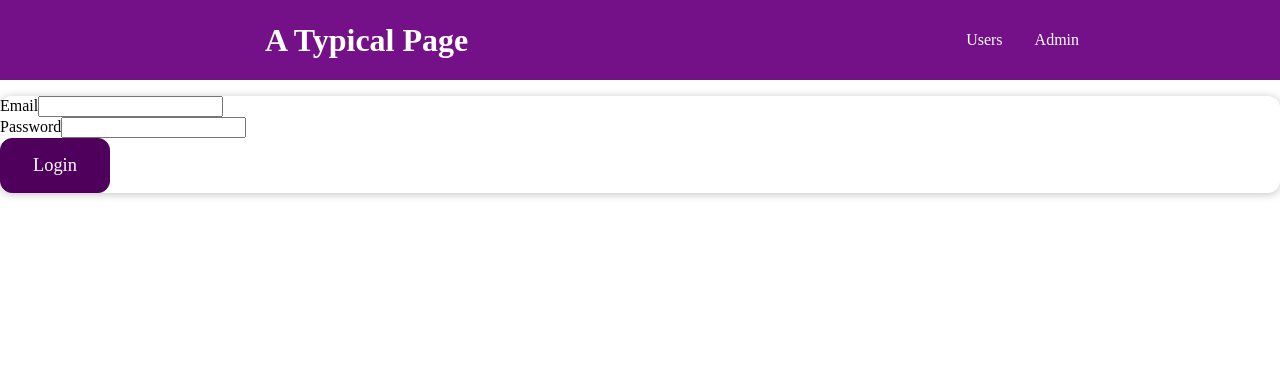
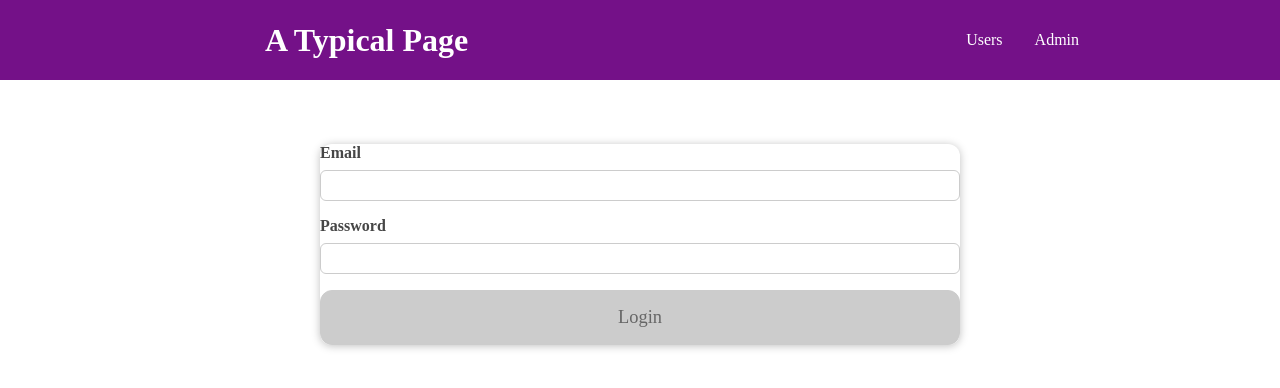
Before and after one commit to tanelp22/typical_page, a React (Create React App) app: page / in a window 1280 px wide. Shown: the top 388 px of the page. Built offline with nearby package versions, Linux system fonts and the light colour scheme.

Commit message:
0.6 Login button disabled

```diff
--- a/src/components/Login/Login.css
+++ b/src/components/Login/Login.css
@@ -1,6 +1,41 @@
 .login {
   margin: 2rem auto;
   padding: 2rem;
-  width: 10%;
+  width: 90%;
   max-width: 40rem;
 }
+.control {
+  margin: 1rem 0;
+  display: flex;
+  align-items: stretch;
+  flex-direction: column;
+}
+.control label,
+.control input {
+  display: block;
+}
+.control label {
+  flex: 1;
+  font-weight: bold;
+  color: #464646;
+  margin-bottom: 0.5rem;
+}
+.control input {
+  flex: 3;
+  font: inherit;
+  padding: 0.35rem 0.35rem;
+  border: 1px solid #ccc;
+  border-radius: 6px;
+}
+.control input:focus{
+  outline:none;
+  border-color: #4f005f;
+  background: #f6dbfc;
+}
+.control.invalid input{
+  border-color: red;
+  background: #fbdada;
+}
+.actions {
+  text-align: center;
+}
--- a/src/components/Login/Login.js
+++ b/src/components/Login/Login.js
@@ -1,26 +1,76 @@
-import React from "react";
+import React, { useEffect, useState } from "react";
 
 import Card from "../UI/Card.js";
 import Button from "../UI/Button.js";
 import "./Login.css";
 
 const Login = () => {
+  const [enteredEmail, setEnteredEmail] = useState("");
+  const [enteredPassword, setEnteredPassword] = useState("");
+  const [emailIsValid, setEmailIsValid] = useState();
+  const [passwordIsValid, setPasswordIsValid] = useState();
+  const [formIsValid, setFormIsValid] = useState(false);
+
+  useEffect(() => {
+    const timeOut = setTimeout(() => {
+      console.log("check form is valid");
+      setFormIsValid(emailIsValid && passwordIsValid);
+      console.log("checked");
+    }, 500);
+    return () => {
+      clearTimeout(timeOut);
+    };
+  }, [emailIsValid, passwordIsValid]);
+
+  const emailChangeHandler = (event) => {
+    setEnteredEmail(event.target.value);
+  };
+  const passwordChangeHandler = (event) => {
+    setEnteredPassword(event.target.value);
+  };
+  const emailValidateHandler = () => {
+    setEmailIsValid(enteredEmail.includes("@"));
+  };
+  const passwordValidateHandler = () => {
+    setPasswordIsValid(enteredPassword.trim().length > 6);
+  };
+
   return (
-    <Card className="login">
+    <div className="login">
+      <Card>
         <form>
-        <div>
+          <div
+            className={`control ${emailIsValid === false ? "invalid" : ""} `}
+          >
             <label htmlFor="email">Email</label>
-          <input type="email" id="email"></input>
+            <input
+              type="email"
+              id="email"
+              value={enteredEmail}
+              onChange={emailChangeHandler}
+              onBlur={emailValidateHandler}
+            ></input>
           </div>
-        <div>
+          <div
+            className={`control ${passwordIsValid === false ? "invalid" : ""} `}
+          >
             <label htmlFor="password">Password</label>
-          <input type="password" id="password"></input>
+            <input
+              type="password"
+              id="password"
+              value={enteredPassword}
+              onChange={passwordChangeHandler}
+              onBlur={passwordValidateHandler}
+            ></input>
           </div>
-        <div>
-          <Button type="submit">Login</Button>
+          <div className="control">
+            <Button type="submit" disabled={!formIsValid}>
+              Login
+            </Button>
           </div>
         </form>
       </Card>
+    </div>
   );
 };
 
--- a/src/components/UI/Button.css
+++ b/src/components/UI/Button.css
@@ -14,3 +14,11 @@
 .button:focus {
   outline: none;
 }
+.button:disabled,
+button:focus:disabled,
+button:hover:disabled {
+  background: #ccc;
+  border-color: #ccc;
+  color: #666;
+  cursor: not-allowed;
+}
--- a/src/components/UI/Button.js
+++ b/src/components/UI/Button.js
@@ -7,6 +7,7 @@ const Button = (props) => {
       className="button"
       type={props.type || "button"}
       onClick={props.onClick}
+      disabled={props.disabled}
     >
       {props.children}
     </button>
--- a/src/components/UI/Card.js
+++ b/src/components/UI/Card.js
@@ -1,5 +1,5 @@
 import React from "react";
-import './Card.css'
+import "./Card.css";
 
 const Card = (props) => {
   const classes = "card" + props.className;
```
Lines whose indentation alone changed are shown as unchanged.
